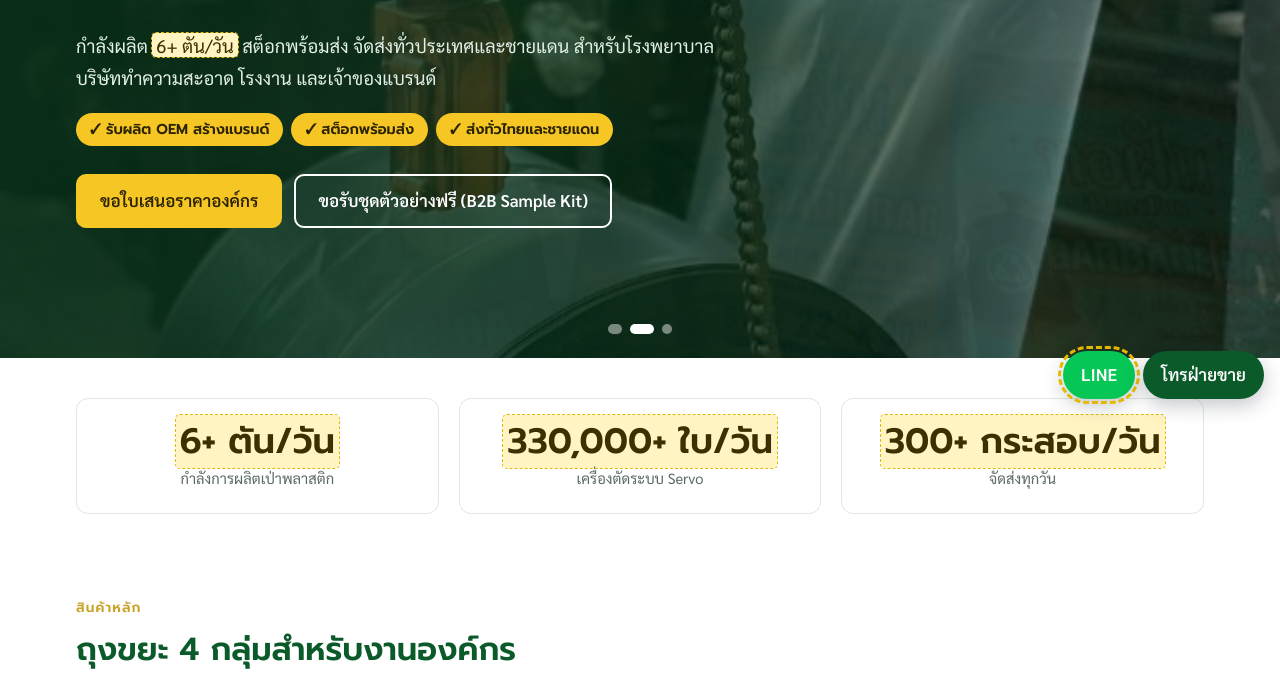
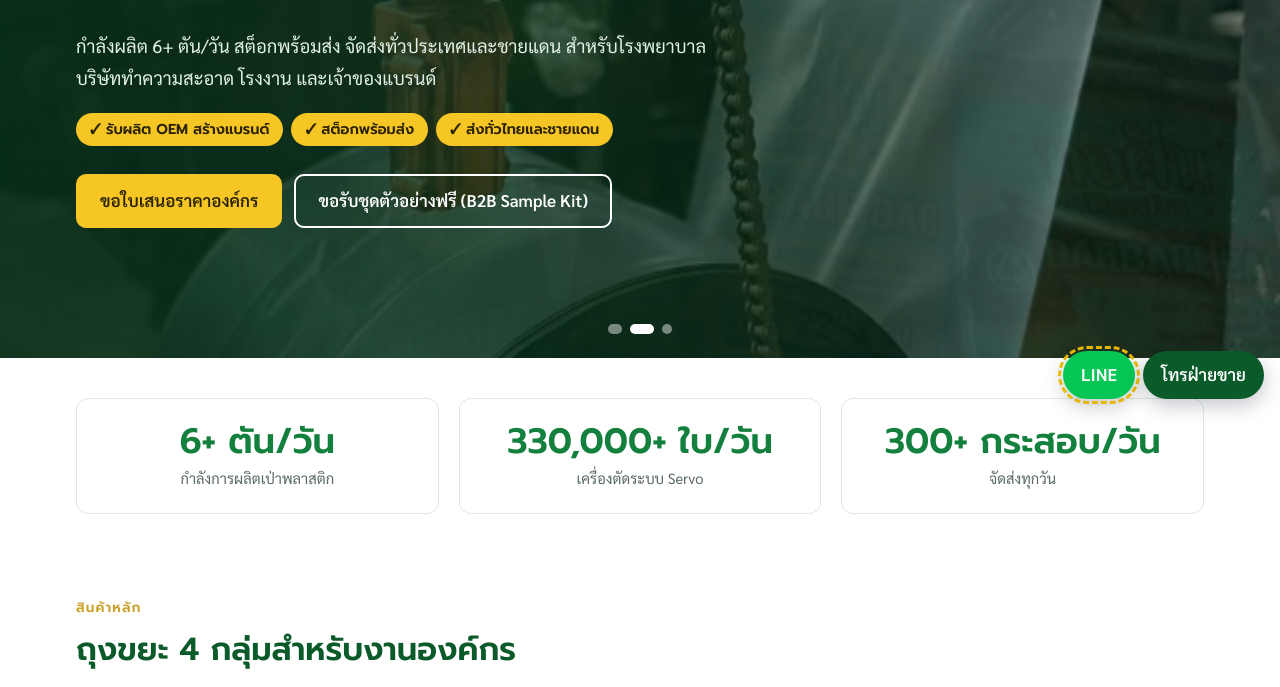
Before and after one commit to annatoey1-creator/wcp-web, an Astro site: page / in a window 1280 px wide. Shown: the part 385-1072 px from the top of the page. Built offline with nearby package versions, Linux system fonts and the light colour scheme; Astro itself is replaced by a stand-in of ours.

Commit message:
Confirm production capacity figures
Co-Authored-By: Claude Opus 5.5 <noreply@anthropic.com>

```diff
--- a/src/data/site.ts
+++ b/src/data/site.ts
@@ -46,10 +46,11 @@ export const site = {
     endpoint: '',
   },
 
+  // ยืนยันแล้วในแชต 2026-11-22 (ตัวเลข 3 ตัน/วัน ในสไลด์เดิมเป็นข้อมูลเก่า)
   stats: [
-    { label: 'กำลังการผลิตเป่าพลาสติก', fact: unconfirmed('6+ ตัน/วัน', 'จาก brief ใหม่ ขัดกับสไลด์เดิมที่ระบุ 3 ตัน/วัน') },
-    { label: 'เครื่องตัดระบบ Servo', fact: unconfirmed('330,000+ ใบ/วัน', 'จาก brief') },
-    { label: 'จัดส่งทุกวัน', fact: unconfirmed('300+ กระสอบ/วัน', 'จาก brief') },
+    { label: 'กำลังการผลิตเป่าพลาสติก', fact: confirmed('6+ ตัน/วัน') },
+    { label: 'เครื่องตัดระบบ Servo', fact: confirmed('330,000+ ใบ/วัน') },
+    { label: 'จัดส่งทุกวัน', fact: confirmed('300+ กระสอบ/วัน') },
   ],
 
   // แสดงเฉพาะใบรับรองที่มีจริง ถ้าไม่มีให้ลบออก (บริษัทยืนยันแล้วว่าไม่มีฉลากเขียว ห้ามเพิ่ม)
```
Also changed, not shown: task.md (+1 -1 lines).
